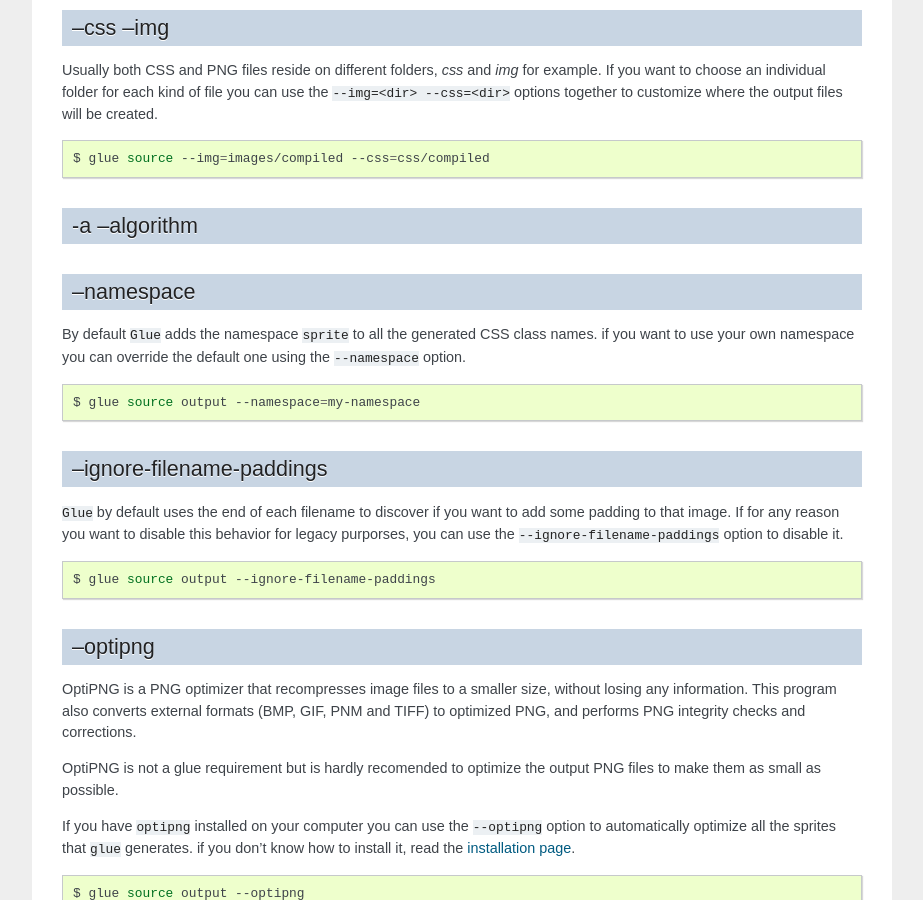
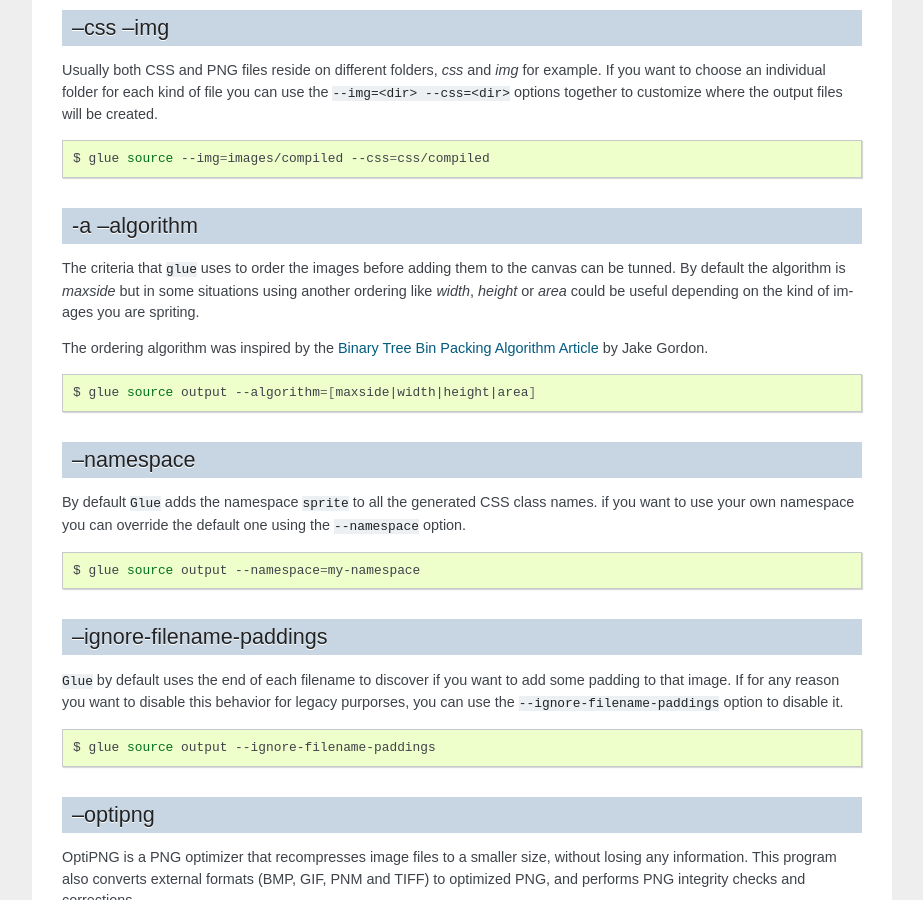
Before and after one commit to jorgebastida/glue, a Sphinx documentation site: the page built from docs/options.rst, in a window 1280 px wide and 900 px high, scrolled down 1806 px. Shown: the whole window, without its empty margins (198-1121 px from the left). Built offline with Sphinx 7.4.7, drawn with Linux system fonts in a browser that asks for light colours.

Commit message:
Add more documentation

```diff
--- a/docs/options.rst
+++ b/docs/options.rst
@@ -89,6 +89,13 @@ Usually both CSS and PNG files reside on different folders, `css` and `img` for
 
 -a --algorithm
 --------------
+The criteria that ``glue`` uses to order the images before adding them to the canvas can be tunned. By default the algorithm is `maxside` but in some situations using another ordering like `width`, `height` or `area` could be useful depending on the kind of images you are spriting.
+
+The ordering algorithm was inspired by the `Binary Tree Bin Packing Algorithm Article <http://codeincomplete.com/posts/2011/5/7/bin_packing/>`_ by Jake Gordon.
+
+.. code-block:: bash
+
+    $ glue source output --algorithm=[maxside|width|height|area]
 
 
 --namespace
```
